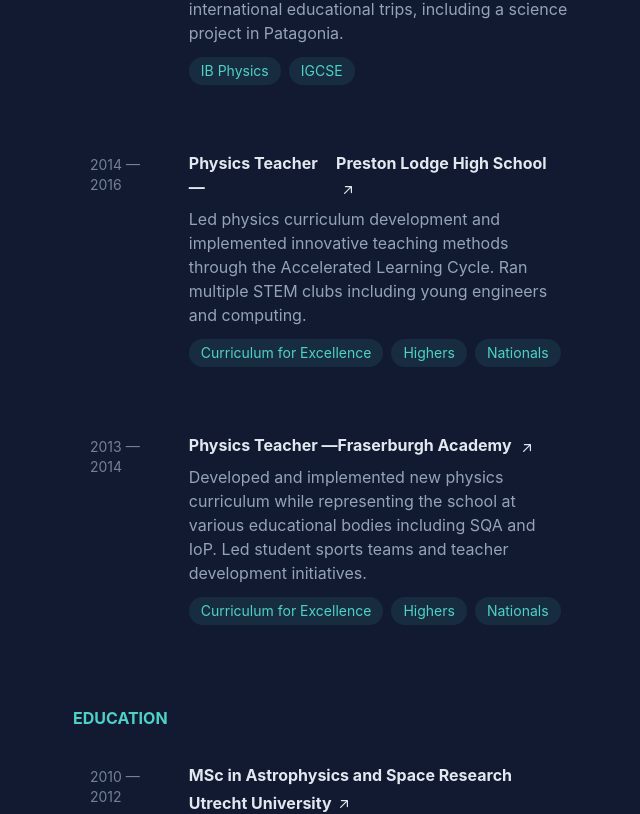
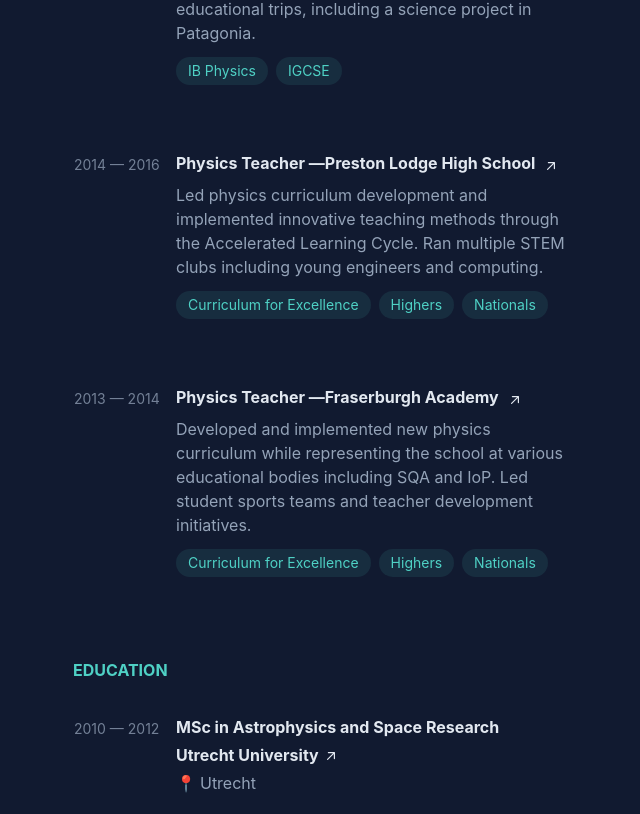
Before and after one commit to rowBawTick/resume, a Nuxt app: page / in a window 1280 px wide. Shown: the part 2272-3086 px from the top of the page, without its empty margins (631-1271 px from the left). Built offline with nearby package versions, Linux system fonts and the light colour scheme.

Commit message:
Fixed the alignment of the dates

```diff
--- a/components/EducationItem.vue
+++ b/components/EducationItem.vue
@@ -28,7 +28,7 @@
 </script>
 
 <template>
-    <li>
+    <li class="md:-ml-4">
         <a :href="website"
            target="_blank"
            rel="noopener noreferrer"
--- a/components/JobExperience.vue
+++ b/components/JobExperience.vue
@@ -28,7 +28,7 @@
 </script>
 
 <template>
-    <li>
+    <li class="md:-ml-4">
         <a :href="companyUrl"
            target="_blank"
            rel="noopener noreferrer"
```
